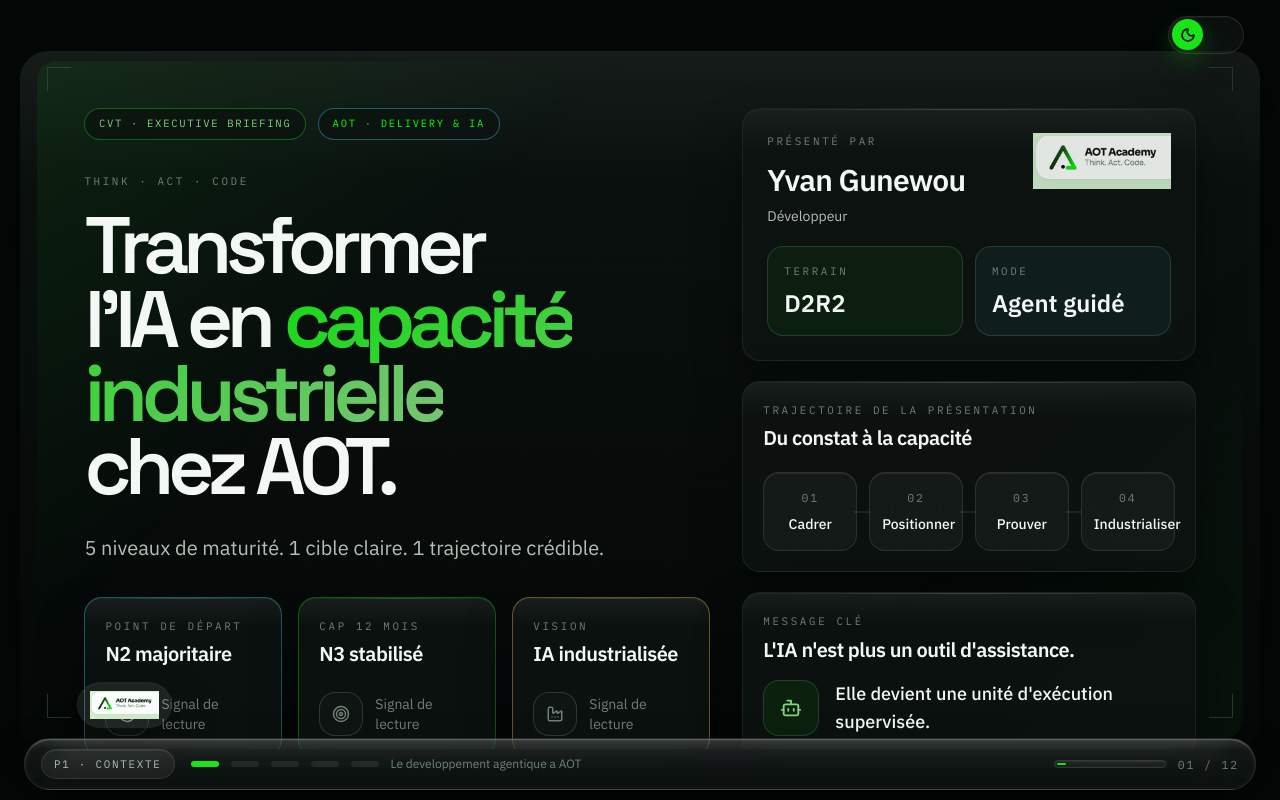
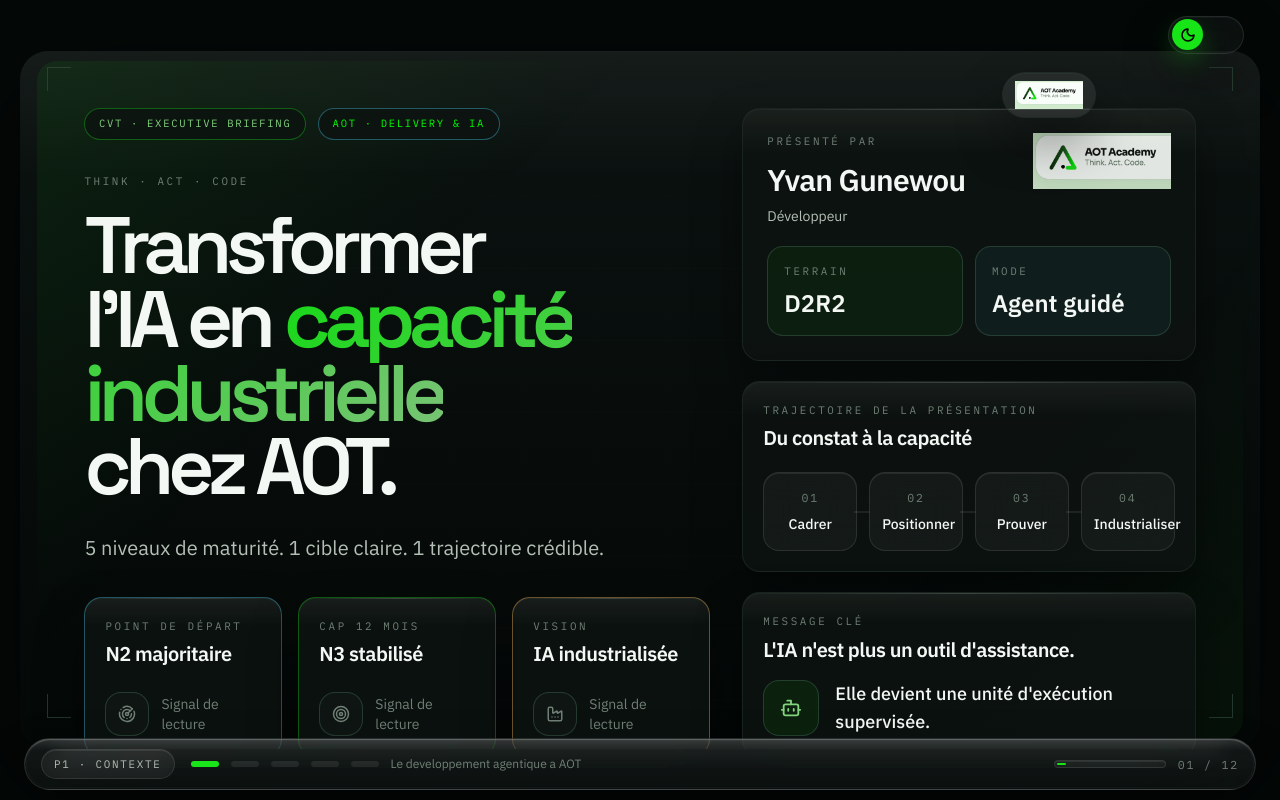
Before and after one commit to yvan-dev/pres-deck-cvt, a Next.js app: page / in a window 1280 px wide. Built offline with nearby package versions, Linux system fonts and the light colour scheme.

Commit message:
Fix persistent logo placement

```diff
--- a/src/components/deck/Slide.tsx
+++ b/src/components/deck/Slide.tsx
@@ -70,13 +70,13 @@
                 </div>
             )}
 
-            <div className="aot-logo-mark absolute bottom-[3.05%] left-[4.6%] z-10 flex items-center rounded-full px-3 py-2">
+            <div className="aot-logo-mark absolute right-[13.2%] top-[3.05%] z-10 flex items-center rounded-full px-3 py-2">
                 <Image
                     src="/aot-academy-logo.png"
                     alt="AOT Academy"
-                    width={432}
-                    height={176}
-                    className="h-7 w-auto"
+                    width={108}
+                    height={44}
+                    style={{ width: "auto", height: "28px" }}
                     priority={slideNumber === 1}
                 />
             </div>
```
